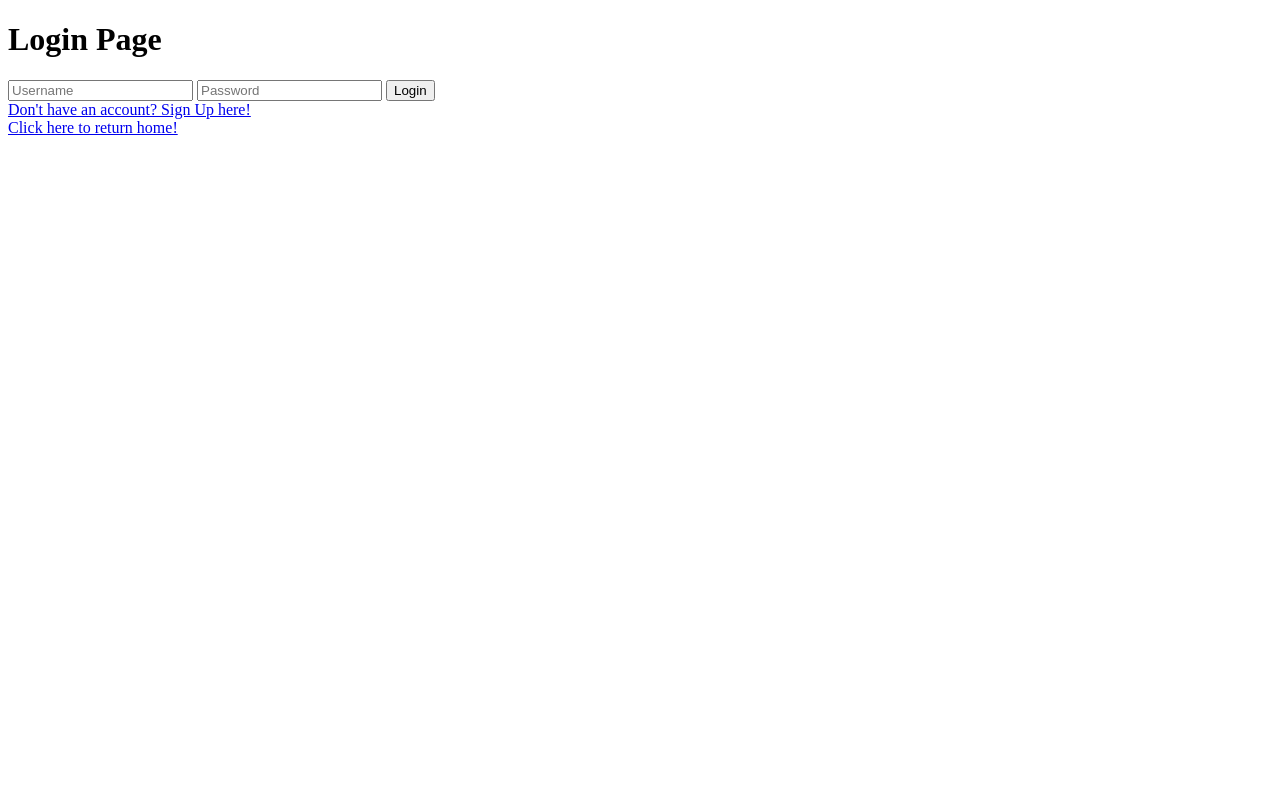
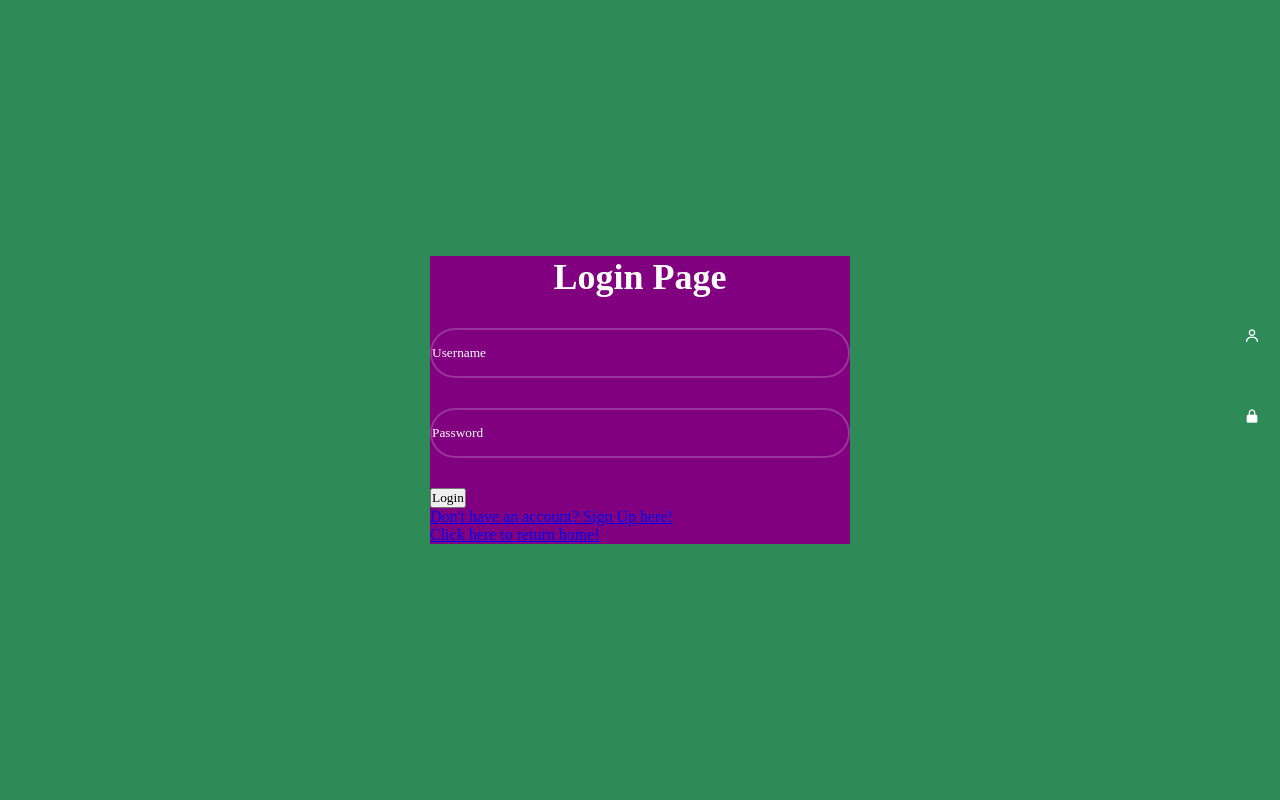
Before and after one commit to Pagalavan0799/GitExcercise-Group-7, a Flask app: page /login in a window 1280 px wide. Run offline with Flask 3, Linux system fonts and the light colour scheme.

Commit message:
styling-login-page-WIP

```diff
--- a/static/loginstyle.css
+++ b/static/loginstyle.css
@@ -4,3 +4,40 @@
     box-sizing: border-box;
     font-family: "Poppins"
 }
+body{
+    display: flex;
+    justify-content: center;
+    align-items: center;
+    min-height: 100vh;
+    background: seagreen;
+}
+.wrapper{
+    width: 420px;
+    background: purple;
+    color: #fff;
+}
+.wrapper h1{
+    font-size: 36px;
+    text-align: center;
+}
+.wrapper .input-box{
+    width: 100%;
+    height: 50px;
+    margin: 30px 0;
+}
+.input-box input{
+    width: 100%;
+    height: 100%;
+    background: transparent;
+    border: none;
+    outline: none;
+    border: 2px solid rgba(255, 255, 255, 0.2);
+    border-radius: 40px;
+}
+.input-box input::placeholder{
+    color: #fff;
+}
+.input-box i{
+    position: absolute;
+    right:20px
+}
--- a/templates/login.html
+++ b/templates/login.html
@@ -4,19 +4,35 @@
     <meta charset="UTF-8">
     <meta name="viewport" content="width=device-width, initial-scale=1.0">
     <title>Login</title>
+    <link rel="stylesheet" href="static/loginstyle.css">
+    <link href='https://unpkg.com/boxicons@2.1.4/css/boxicons.min.css' rel='stylesheet'>
 </head>
 <body>
+
+    <div class="login-container">
+       <div class="wrapper">
         <h1>Login Page</h1>
 
         <form method="POST" action="">
             {{ form.hidden_tag() }}
+
+                <div class="input-box">
                     {{ form.username }}
+                    <i class='bx bx-user'></i>
+                </div> <div class="input-box">
                     {{ form.password }}
+                    <i class='bx bxs-lock-alt'></i>
+                </div>
+
                 {{ form.submit }}
+
         </form>
 
+        <div class="links">
             <a href="{{url_for('register')}}">Don't have an account? Sign Up here!</a><br>
             <a href="{{url_for('home')}}">Click here to return home!</a>
+        </div>
+    </div>
 
 </body>
 </html>
```
Lines whose indentation alone changed are shown as unchanged.
